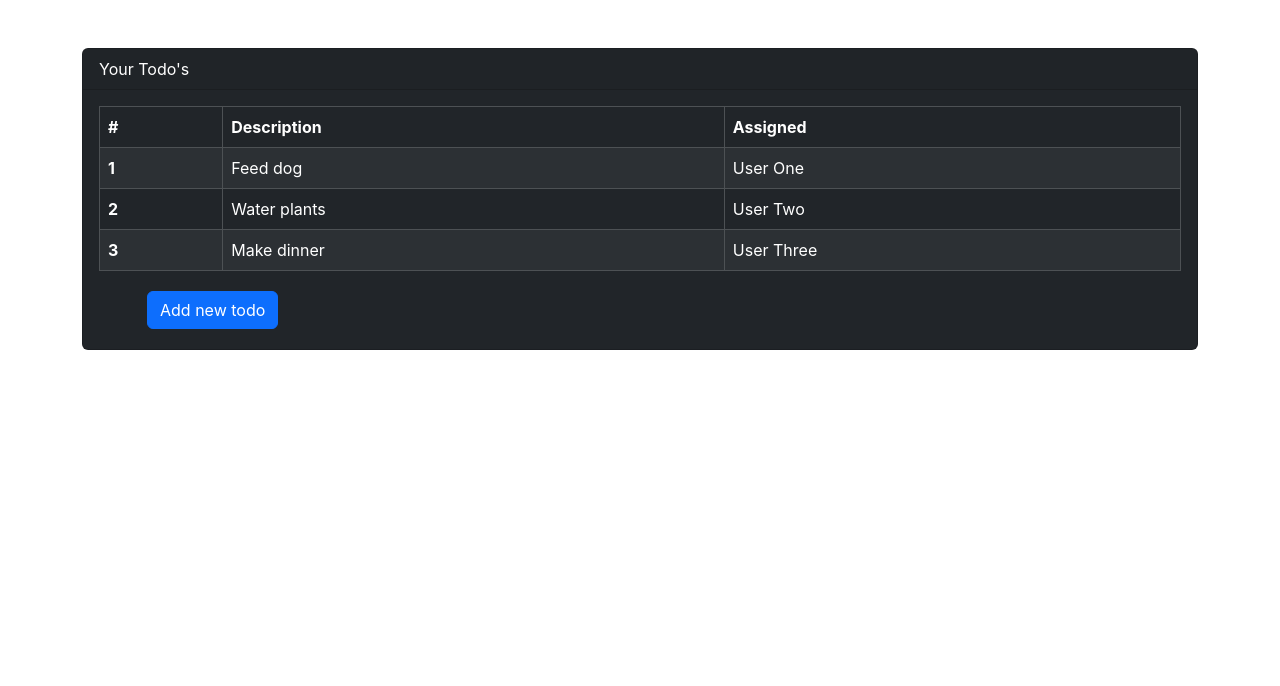
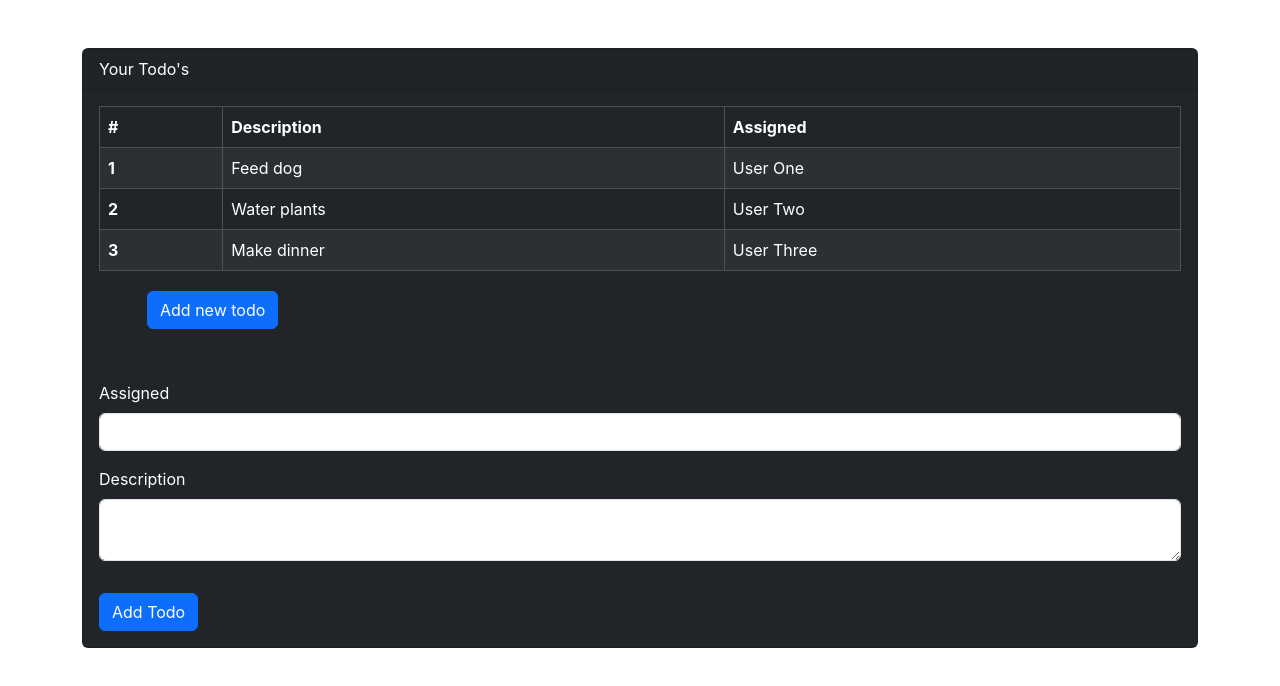
Before and after one commit to MichaelJGKopp/react-todos, a React (Create React App) app: page / in a window 1280 px wide. Shown: the top 686 px of the page. Built offline with nearby package versions, Linux system fonts and the light colour scheme.

Commit message:
add form

```diff
--- a/src/App.js
+++ b/src/App.js
@@ -1,6 +1,7 @@
 import React, { useState } from "react";
 import "./App.css";
 import TodoTable from "./components/TodoTable";
+import NewTodoForm from "./components/NewTodoForm";
 
 function App() {
   // array of 3 java script objects
@@ -33,6 +34,7 @@
           <button className="btn btn-primary mx-5 my-1" onClick={addTodo}>
             Add new todo
           </button>
+          <NewTodoForm />
         </div>
       </div>
     </div>
--- /dev/null
+++ b/src/components/NewTodoForm.js
@@ -0,0 +1,23 @@
+import React from "react";
+
+function NewTodoForm() {
+  return (
+    <div className="mt-5">
+      <form>
+        <div className="mb-3">
+          <label className="form-label">Assigned</label>
+          <input type="text" className="form-control" required></input>
+        </div>
+        <div className="mb-3">
+          <label className="form-label">Description</label>
+          <textarea className="form-control rows={3}" required></textarea>
+        </div>
+        <button type="button" className="btn btn-primary mt-3">
+          Add Todo
+        </button>
+      </form>
+    </div>
+  );
+}
+
+export default NewTodoForm;
```
